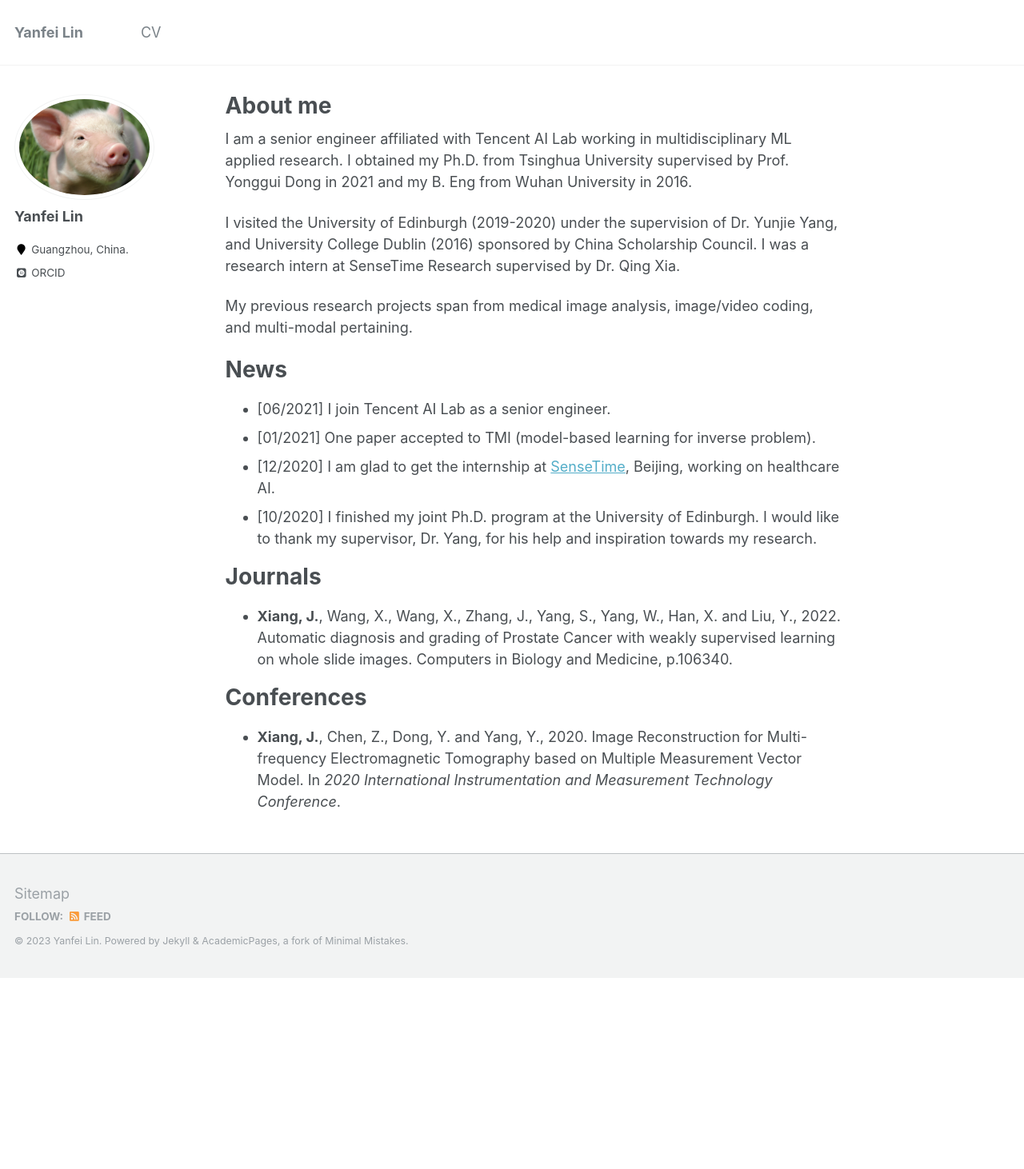
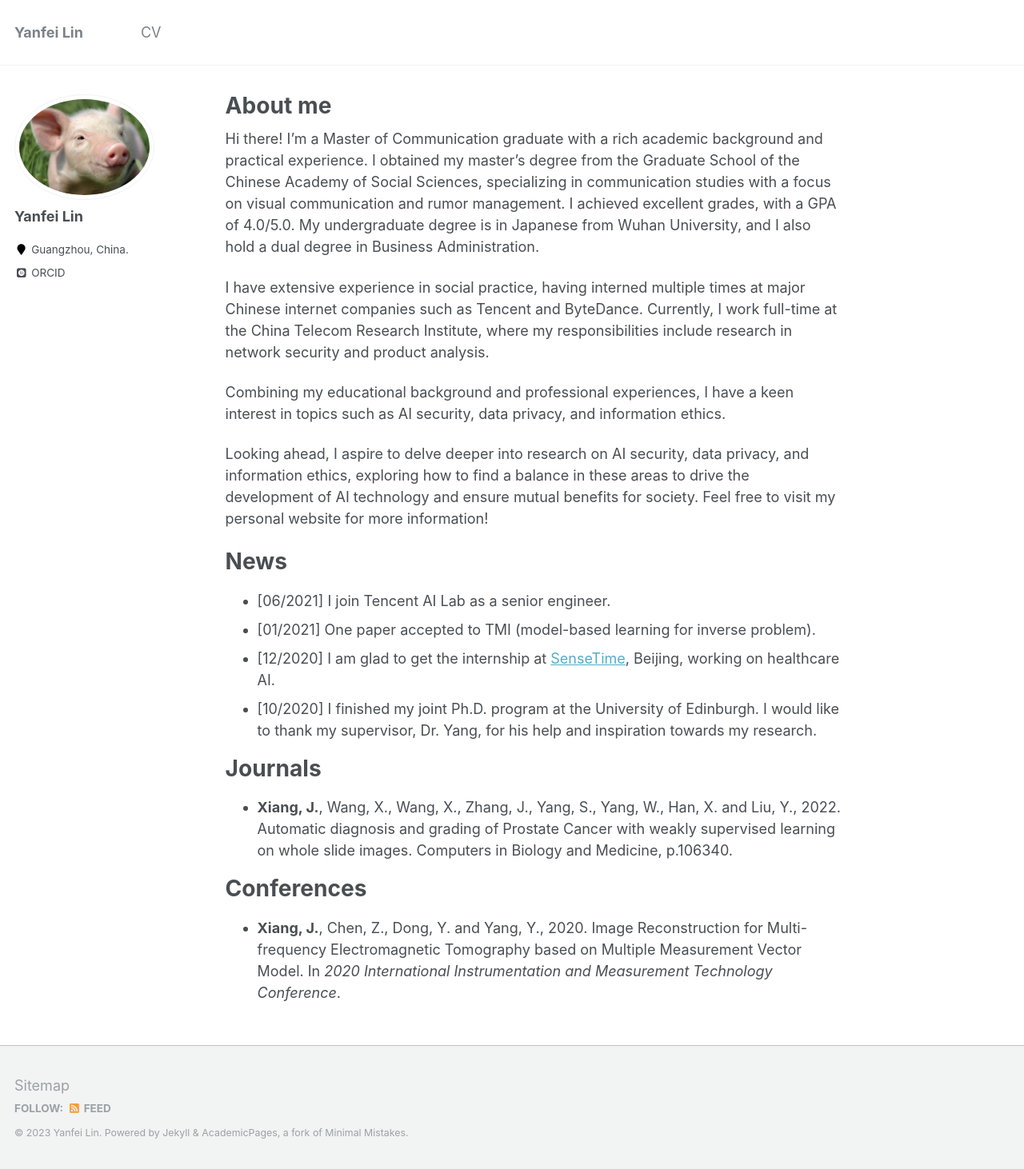
Before and after one commit to Febelin/Febelin.github.io, a Jekyll site: the page built from _pages/about.md, in a window 1280 px wide. Shown: the whole page at 80% size. Built offline with Jekyll 4.4.1, drawn with Linux system fonts in a browser that asks for light colours; some web fonts are replaced; before the commit the page ends 1223 px from its top, so only the background shows below that.

Commit message:
selfintroduction

```diff
--- a/_pages/about.md
+++ b/_pages/about.md
@@ -9,11 +9,13 @@ redirect_from:
 ---
 
 
-I am a senior engineer affiliated with Tencent AI Lab working in multidisciplinary ML applied research. I obtained my Ph.D. from Tsinghua University supervised by Prof. Yonggui Dong in 2021 and my B. Eng from Wuhan University in 2016.
+Hi there! I'm a Master of Communication graduate with a rich academic background and practical experience. I obtained my master's degree from the Graduate School of the Chinese Academy of Social Sciences, specializing in communication studies with a focus on visual communication and rumor management. I achieved excellent grades, with a GPA of 4.0/5.0. My undergraduate degree is in Japanese from Wuhan University, and I also hold a dual degree in Business Administration.
 
-I visited the University of Edinburgh (2019-2020) under the supervision of Dr. Yunjie Yang, and University College Dublin (2016) sponsored by China Scholarship Council. I was a research intern at SenseTime Research supervised by Dr. Qing Xia.
+I have extensive experience in social practice, having interned multiple times at major Chinese internet companies such as Tencent and ByteDance. Currently, I work full-time at the China Telecom Research Institute, where my responsibilities include research in network security and product analysis.
 
-My previous research projects span from medical image analysis, image/video coding, and multi-modal pertaining.
+Combining my educational background and professional experiences, I have a keen interest in topics such as AI security, data privacy, and information ethics.
+
+Looking ahead, I aspire to delve deeper into research on AI security, data privacy, and information ethics, exploring how to find a balance in these areas to drive the development of AI technology and ensure mutual benefits for society. Feel free to visit my personal website for more information!
 
 
 News
```
